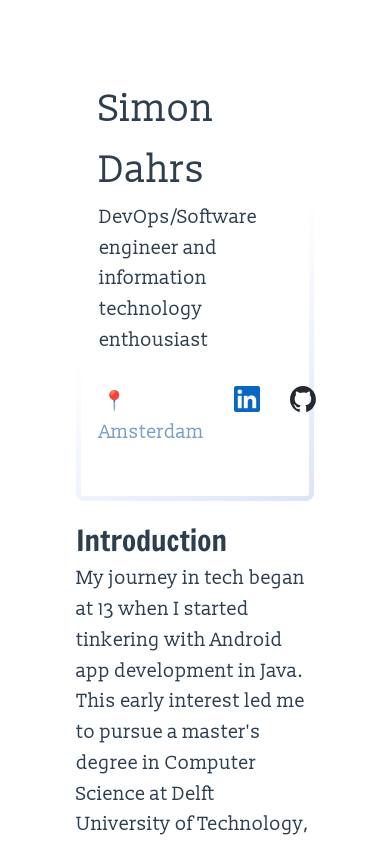
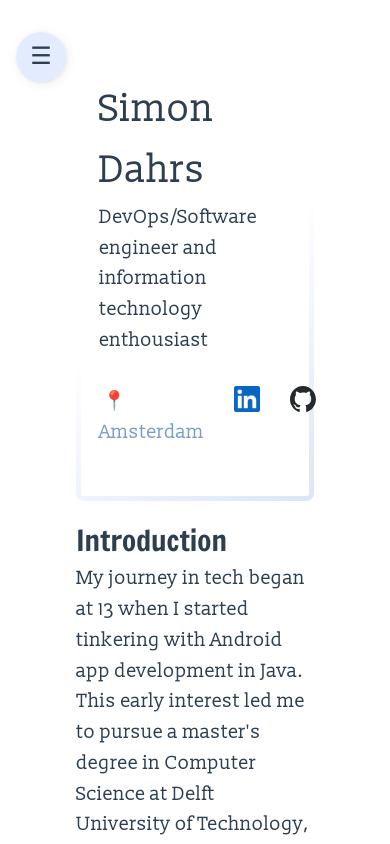
Before and after one commit to SimonDahrs/simondahrs.github.io, a Vue app in the folder frontend/personal-website/: page /#skills in a window 390 px wide. Shown: the top 844 px of the page. Built offline with nearby package versions, Linux system fonts and the light colour scheme.

Commit message:
Finalize hamburger menu for responsive design

```diff
--- a/frontend/personal-website/src/components/AboutText.vue
+++ b/frontend/personal-website/src/components/AboutText.vue
@@ -23,7 +23,7 @@ onMounted(() => {
       Currently, I work as a DevOps Engineer at APG Asset Management, a company that manages investments for pension
       funds. This role allows me to combine my software development skills with my interest in operational
       technologies.<br><br>
-      Outside of work, I'm expanding my skill set by learning Go. When I'm not coding, you can find me at the gym or on
+      Outside of work, I'm expanding my skill set by learning Go(lang). When I'm not coding, you can find me at the gym or on
       the padel court, staying active and enjoying a good game.
     </p>
   </div>
--- a/frontend/personal-website/src/components/NavigationBar.vue
+++ b/frontend/personal-website/src/components/NavigationBar.vue
@@ -36,7 +36,7 @@ onMounted(() => {
 </script>
 
 <template>
-    <nav id="menu">
+    <nav class="menu">
         <a v-for="(item, index) in menuItems" :key="item.to" :href="item.to" :data-section="item.data" class="menu-item" :class="{
             'active': route.fullPath === item.to || index == 0
         }">
@@ -45,8 +45,8 @@ onMounted(() => {
     </nav>
 </template>
 <style scoped>
-#menu {
-    margin-top: 3rem;
+.menu {
+    padding: 1rem;
     display: flex;
     flex-direction: column;
     align-items: center;
--- a/frontend/personal-website/src/views/HomeView.vue
+++ b/frontend/personal-website/src/views/HomeView.vue
@@ -7,6 +7,7 @@ import SkillsOverview from '@/components/SkillsOverview.vue';
 import { onBeforeMount, onBeforeUnmount, onMounted, ref } from 'vue'
 
 const isActive = ref(false)
+const menuOpened = ref(false)
 
 onBeforeMount(() => {
   isActive.value = false
@@ -18,7 +19,7 @@ onMounted(() => {
   }, 0)
   window.addEventListener('scroll', (event) => {
     const sections = document.querySelectorAll('section');
-    const navLinks = document.querySelectorAll('#menu a');
+    const navLinks = document.querySelectorAll('.menu a');
 
     let scrolledSection = sections[0]
 
@@ -56,9 +57,18 @@ onBeforeUnmount(() => {
 <template>
   <main>
     <div class="flex-container">
+      <div id="hamburger-menu">
+        <div id="hamburger-toggle" @click="menuOpened = !menuOpened">
+          <span class="button-icon" :class="{ opened: menuOpened }" id="openMenu">☰</span>
+          <span class="button-icon" :class="{ opened: menuOpened }" id="closeMenu">✕</span>
+        </div>
+        <div id="hamburger-menu-item-container" :class="{ opened: menuOpened }">
+          <NavigationBar />
+        </div>
+      </div>
       <div class="left-col col">
         <PersonalInfo />
-        <NavigationBar class="nav-bar" />
+        <NavigationBar id="nav-bar" />
       </div>
       <div class="right-col col" :class="{ active: isActive }">
         <section id="intro" data-section="intro">
@@ -89,6 +99,91 @@ onBeforeUnmount(() => {
 </template>
 
 <style scoped>
+#openMenu {
+  opacity: 1;
+  transition: transform .2s ease-in-out;
+  transform: scale(1) rotate(0);
+}
+
+#openMenu.opened {
+  transform: scale(0) rotate(90deg);
+}
+
+#closeMenu {
+  transition: transform .2s ease-in-out;
+  transform: scale(0) rotate(-90deg);
+}
+
+.button-icon {
+  position: absolute;
+  width: 50px;
+  text-align: center;
+}
+
+#closeMenu.opened {
+  opacity: 1;
+  transform: scale(1) rotate(0);
+}
+
+#hamburger-menu {
+  display: none;
+  position: fixed;
+  top: 2rem;
+  left: 1rem;
+  z-index: 5;
+  display: none;
+  row-gap: 1em;
+}
+
+#hamburger-toggle {
+  font-weight: bold;
+  font-size: 24px;
+  box-sizing: border-box;
+  background: rgba(199, 217, 254, 0.5);
+  border-radius: 50%;
+  display: flex;
+  justify-content: center;
+  height: 50px;
+  width: 50px;
+  text-align: center;
+  align-items: center;
+  cursor: pointer;
+  transition: transform .3s ease-out;
+  box-shadow:
+    0.1px 0.1px 0.3px rgba(0, 0, 0, 0.02),
+    0.1px 0.1px 0.8px rgba(0, 0, 0, 0.028),
+    0.3px 0.3px 1.5px rgba(0, 0, 0, 0.035),
+    0.4px 0.4px 2.7px rgba(0, 0, 0, 0.042),
+    0.8px 0.8px 5px rgba(0, 0, 0, 0.05),
+    2px 2px 12px rgba(0, 0, 0, 0.07);
+}
+
+#hamburger-toggle:hover {
+  transform: scale(1.1);
+  box-shadow:
+    0.4px 0.4px 0.3px rgba(0, 0, 0, 0.02),
+    1px 1px 0.8px rgba(0, 0, 0, 0.028),
+    1.9px 1.9px 1.5px rgba(0, 0, 0, 0.035),
+    3.4px 3.4px 2.7px rgba(0, 0, 0, 0.042),
+    6.3px 6.3px 5px rgba(0, 0, 0, 0.05),
+    15px 15px 12px rgba(0, 0, 0, 0.07);
+}
+
+#hamburger-menu-item-container {
+  transform: scaleY(0);
+  background-color: white;
+  z-index: 5;
+  box-shadow: 0 3px 10px rgb(0 1 1 / 0.3);
+  border: 1px solid rgba(200, 200, 200, 0.3);
+  border-radius: 7px;
+  transition: transform .15s;
+  transform-origin:  top;
+}
+
+#hamburger-menu-item-container.opened {
+  transform: scaleY(1);
+}
+
 h1 {
   font-weight: bold
 }
@@ -163,7 +258,9 @@ main {
   border-radius: 8px;
 }
 
-
+#nav-bar{
+  margin-top: 3rem;
+}
 @media only screen and (max-width: 768px) {
 
   /* For mobile phones: */
@@ -177,14 +274,19 @@ main {
     position: relative;
     width: 100%;
     margin: 0 auto;
+    float: right;
   }
 
   .right-col {
     width: 100%;
   }
 
-  .nav-bar {
+  #nav-bar {
     display: none !important;
+  }
+
+  #hamburger-menu {
+    display: grid;
   }
 
 }
```
